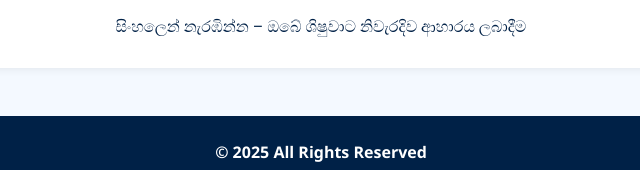
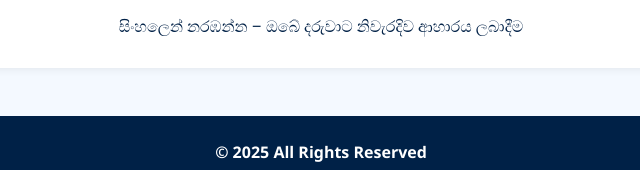
Before and after one commit to jeevantjr/rdhs-stats-pwa, a plain HTML site: page healtheducation/FeedYourBaby.html in a window 1280 px wide. Both pictures are taken after a click on the button "සිංහල (Sinhala)". Shown: the part 561-731 px from the top of the page, 319-959 px from the left. Drawn offline with Linux system fonts and the light colour scheme.

Commit message:
Update FeedYourBaby.html

```diff
--- a/healtheducation/FeedYourBaby.html
+++ b/healtheducation/FeedYourBaby.html
@@ -112,7 +112,7 @@
               allow="accelerometer; autoplay; clipboard-write; encrypted-media; gyroscope; picture-in-picture; web-share"
               referrerpolicy="strict-origin-when-cross-origin"
               allowfullscreen></iframe>
-      <p>සිංහලෙන් නැරඹින්න – ඔබේ ශිෂුවාට නිවැරදිව ආහාරය ලබාදීම</p>
+      <p>සිංහලෙන් නරඹන්න – ඔබේ දරුවාට නිවැරදිව ආහාරය ලබාදීම</p>
     </div>
   </div>
 
```
